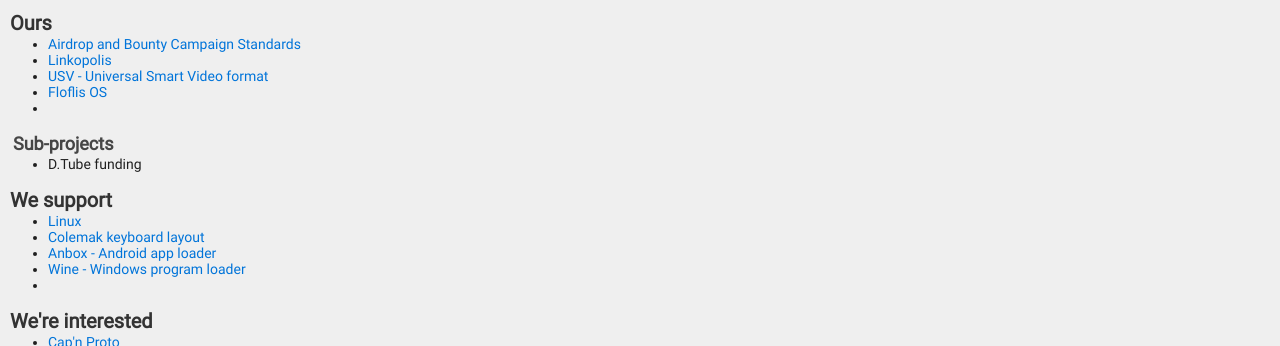
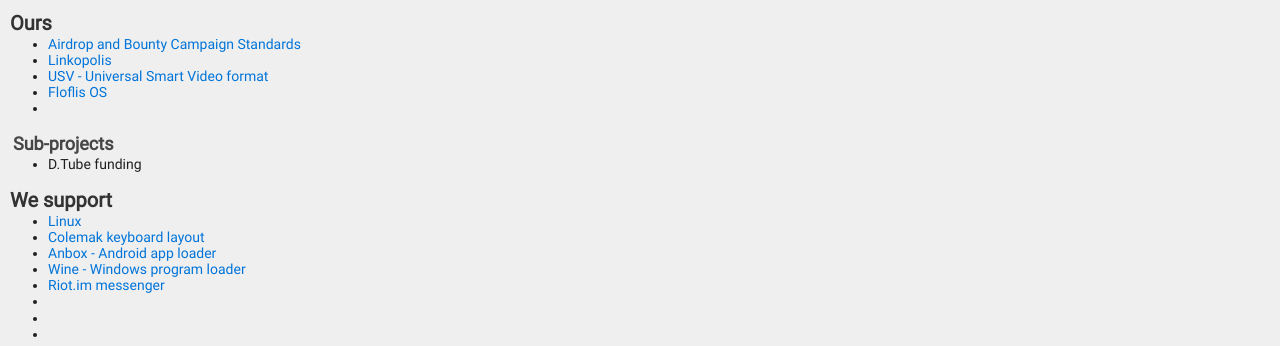
Before and after one commit to CoordinationsDAO/openplanetinitiative.github.io, a plain HTML site: page index.html in a window 1280 px wide. Shown: the part 454-800 px from the top of the page. Drawn offline with Linux system fonts and the light colour scheme; a script that the page names is missing.

Commit message:
Add Riot.im
Signed-off-by: Daniell Mesquita <daniellplasmmer@gmail.com>

```diff
--- a/index.html
+++ b/index.html
@@ -64,6 +64,10 @@
 <li><a href="https://colemak.com/" target="blank">Colemak keyboard layout</a></li>
 <li><a href="https://anbox.io/" target="blank">Anbox - Android app loader</a></li>
 <li><a href="https://www.winehq.org/" target="blank">Wine - Windows program loader</a></li>
+<li><a href="http://riot.im" target="blank">Riot.im messenger</a></li>
+<li><a href="" target="blank"></a></li>
+<li><a href="" target="blank"></a></li>
+<li><a href="" target="blank"></a></li>
 <li><a href="" target="blank"></a></li>
 </ul>
 
```
